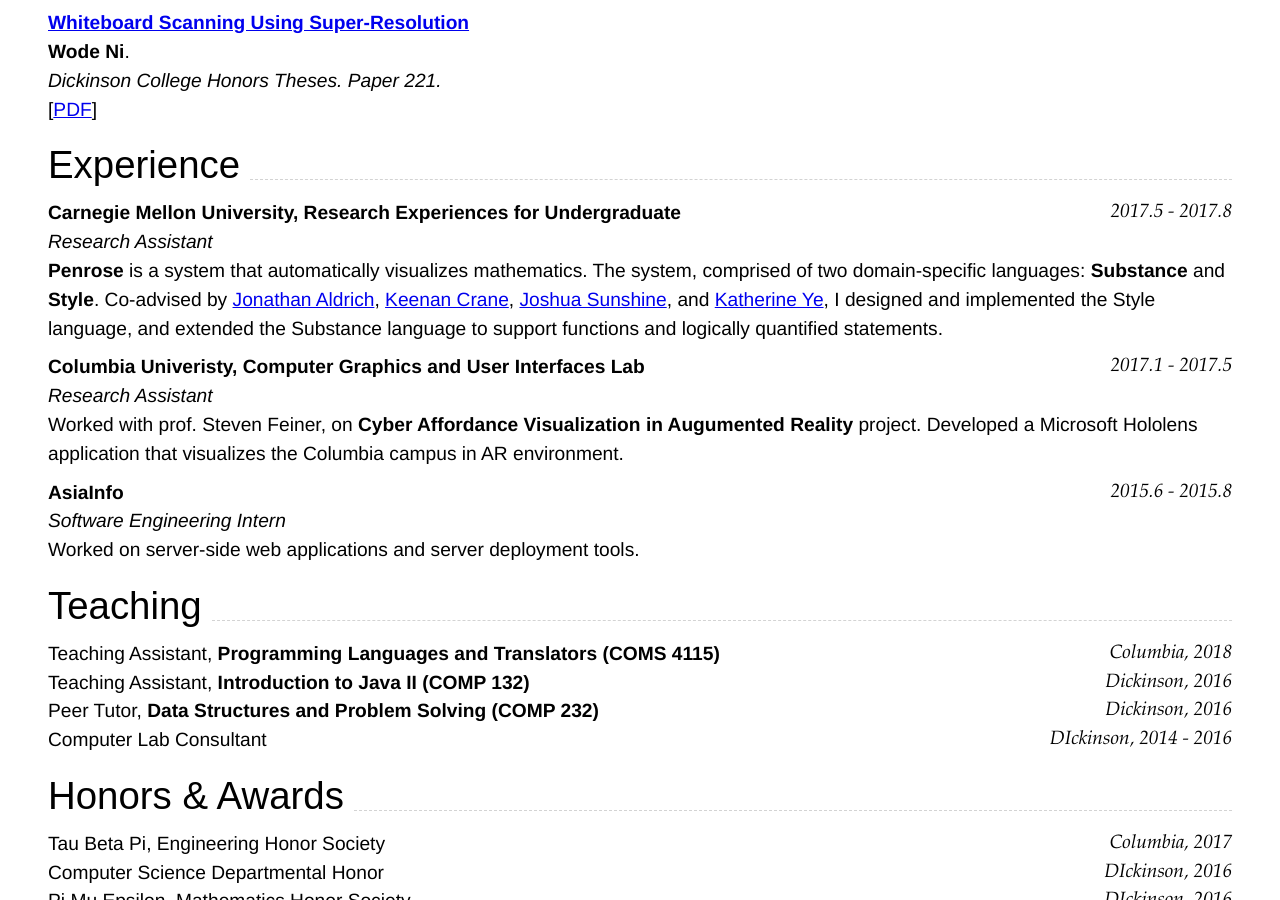
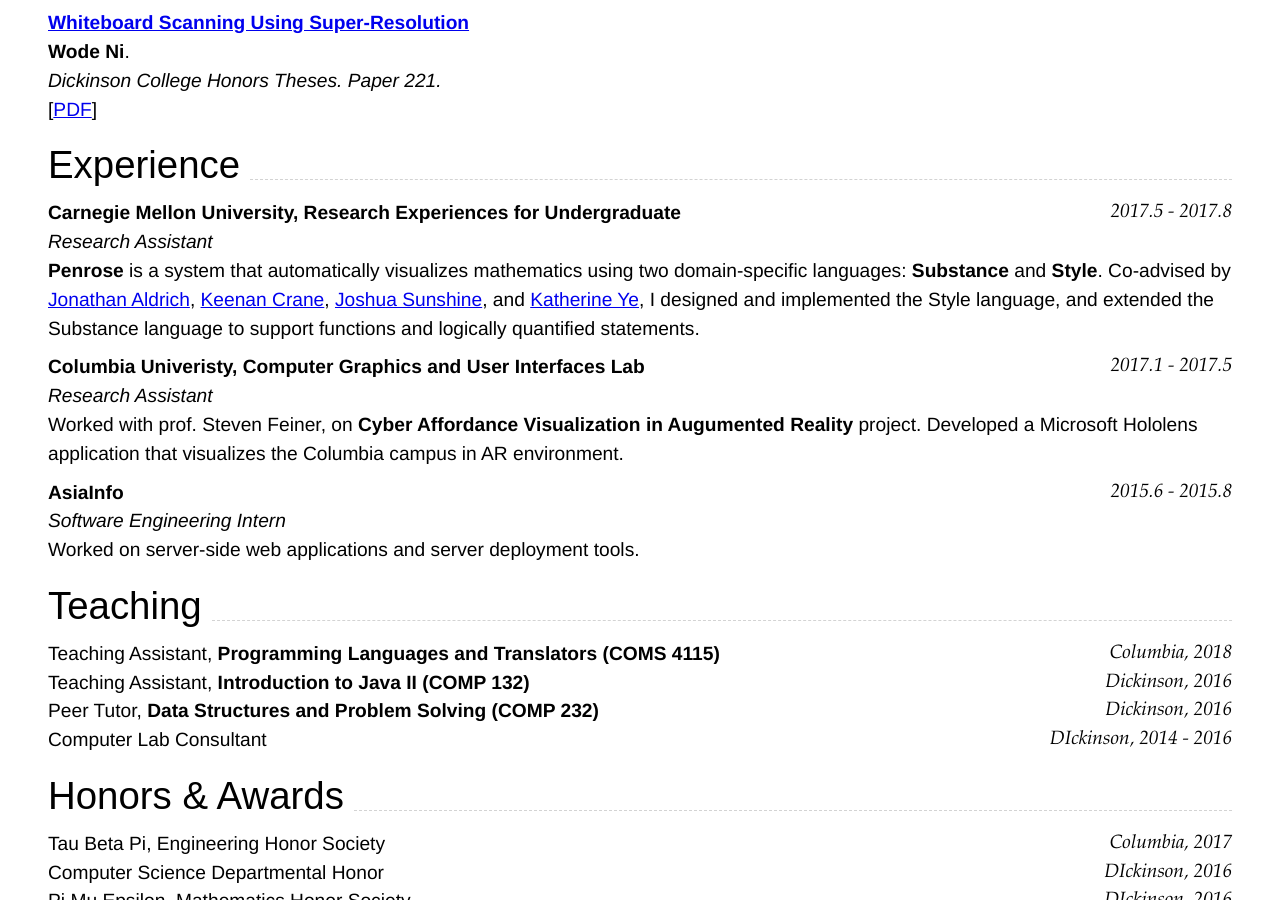
Before and after one commit to wodeni/nimo-markdown-cv, a Jekyll site: the page built from index.md, in a window 1280 px wide and 900 px high, scrolled down 721 px. Built offline with Jekyll 4.4.1, drawn with Linux system fonts in a browser that asks for light colours.

Commit message:
slight update to Penrose description

```diff
--- a/index.md
+++ b/index.md
@@ -47,7 +47,7 @@
 
 ### __Carnegie Mellon University, Research Experiences for Undergraduate__  `2017.5 - 2017.8`
 _Research Assistant_<br>
-__Penrose__ is a system that automatically visualizes mathematics. The system, comprised of two domain-specific languages: __Substance__ and __Style__. Co-advised by [Jonathan Aldrich](https://www.cs.cmu.edu/~./aldrich/), [Keenan Crane](https://www.cs.cmu.edu/~kmcrane/), [Joshua Sunshine](http://www.cs.cmu.edu/~jssunshi/), and [Katherine Ye](https://www.cs.cmu.edu/~kqy/), I designed and implemented the Style language, and extended the Substance language to support functions and logically quantified statements.
+__Penrose__ is a system that automatically visualizes mathematics using two domain-specific languages: __Substance__ and __Style__. Co-advised by [Jonathan Aldrich](https://www.cs.cmu.edu/~./aldrich/), [Keenan Crane](https://www.cs.cmu.edu/~kmcrane/), [Joshua Sunshine](http://www.cs.cmu.edu/~jssunshi/), and [Katherine Ye](https://www.cs.cmu.edu/~kqy/), I designed and implemented the Style language, and extended the Substance language to support functions and logically quantified statements.
 
 ### __Columbia Univeristy, Computer Graphics and User Interfaces Lab__ `2017.1 - 2017.5`
 _Research Assistant_<br>
```
